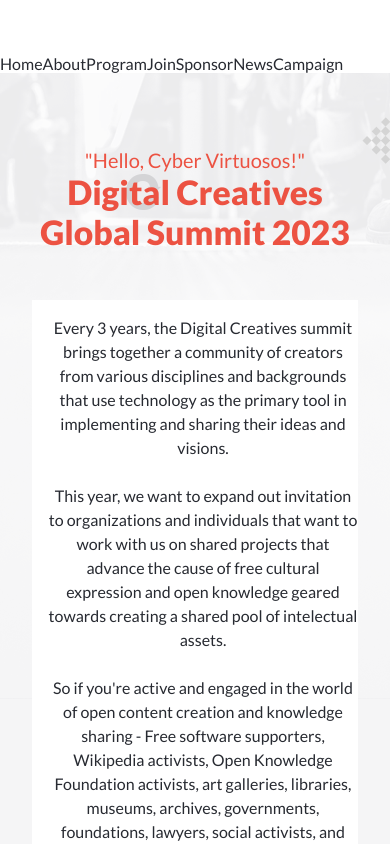
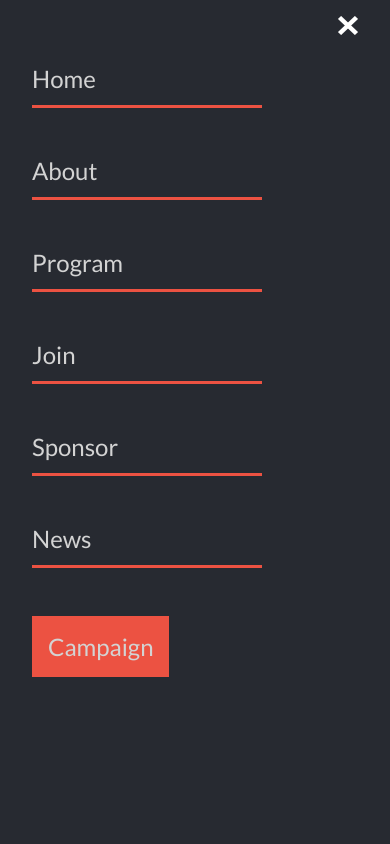
Before and after one commit to badger-99/Capstone-Project-1, a website: page about.html in a window 390 px wide. Both pictures are taken after a click on the link 57 px from the left and 53 px from the top of the page. Shown: the top 844 px of the page. Drawn offline with Linux system fonts and the light colour scheme.

Commit message:
Add mobile menu styling

```diff
--- a/about.css
+++ b/about.css
@@ -30,14 +30,14 @@
   text-decoration: none;
 }
 
-#mobile-header {
+.no-pop {
   margin: 1rem 0 1rem 2rem;
   float: left;
   background-color: transparent;
   width: 50%;
 }
 
-#mobile-menu {
+#hamburger-menu {
   width: 1.25rem;
 }
 
@@ -206,6 +206,43 @@
   padding: 2rem 2rem 1rem 0.5rem;
 }
 
+/****************** Mobile Pop-up Menu ******************/
+.pop {
+  margin: 1rem 2rem 1rem 0;
+  float: right;
+  background-color: transparent;
+}
+
+#popup-mobile-menu{
+  background-color: var(--lightSecondaryColor);
+  z-index: 3;
+  height: 100vh;
+}
+
+#mobile-menu-list{
+  padding: 4rem 2rem;
+  margin-right: 6rem;
+  display: flex;
+  flex-direction: column;
+  gap: 3rem;
+  color: #ec5242;
+}
+
+.nav-style{
+  color: var(--primaryColor);
+  font-size: 1.5rem;
+  border-bottom: 0.2rem solid #ec5242;
+  padding-bottom: 0.75rem;
+}
+
+.special-nav-style{
+  font-size: 1.5rem;
+  color: var(--primaryColor);
+  border: 1rem solid #ec5242;
+  background: var(--accentColor);
+  width: fit-content;
+}
+
 @media screen and (min-width: 768px) {
   .mobile {
     visibility: hidden;
--- a/home.css
+++ b/home.css
@@ -30,7 +30,7 @@
   text-decoration: none;
 }
 
-#mobile-header {
+.no-pop {
   margin: 1rem 0 1rem 2rem;
   float: left;
   background-color: transparent;
@@ -157,6 +157,7 @@
   display: flex;
   flex-direction: column;
   gap: 2rem;
+  margin: 0 auto;
 }
 
 .speaker-card {
@@ -196,6 +197,43 @@
   font-size: 0.7rem;
   font-weight: 400;
   color: var(--lightSecondaryColor);
+}
+
+/****************** Mobile Pop-up Menu ******************/
+.pop {
+  margin: 1rem 2rem 1rem 0;
+  float: right;
+  background-color: transparent;
+}
+
+#popup-mobile-menu{
+  background-color: var(--lightSecondaryColor);
+  z-index: 3;
+  height: 100vh;
+}
+
+#mobile-menu-list{
+  padding: 4rem 2rem;
+  margin-right: 6rem;
+  display: flex;
+  flex-direction: column;
+  gap: 3rem;
+  color: #ec5242;
+}
+
+.nav-style{
+  color: var(--primaryColor);
+  font-size: 1.5rem;
+  border-bottom: 0.2rem solid #ec5242;
+  padding-bottom: 0.75rem;
+}
+
+.special-nav-style{
+  font-size: 1.5rem;
+  color: var(--primaryColor);
+  border: 1rem solid #ec5242;
+  background: var(--accentColor);
+  width: fit-content;
 }
 
 @media screen and (min-width: 768px) {
```
